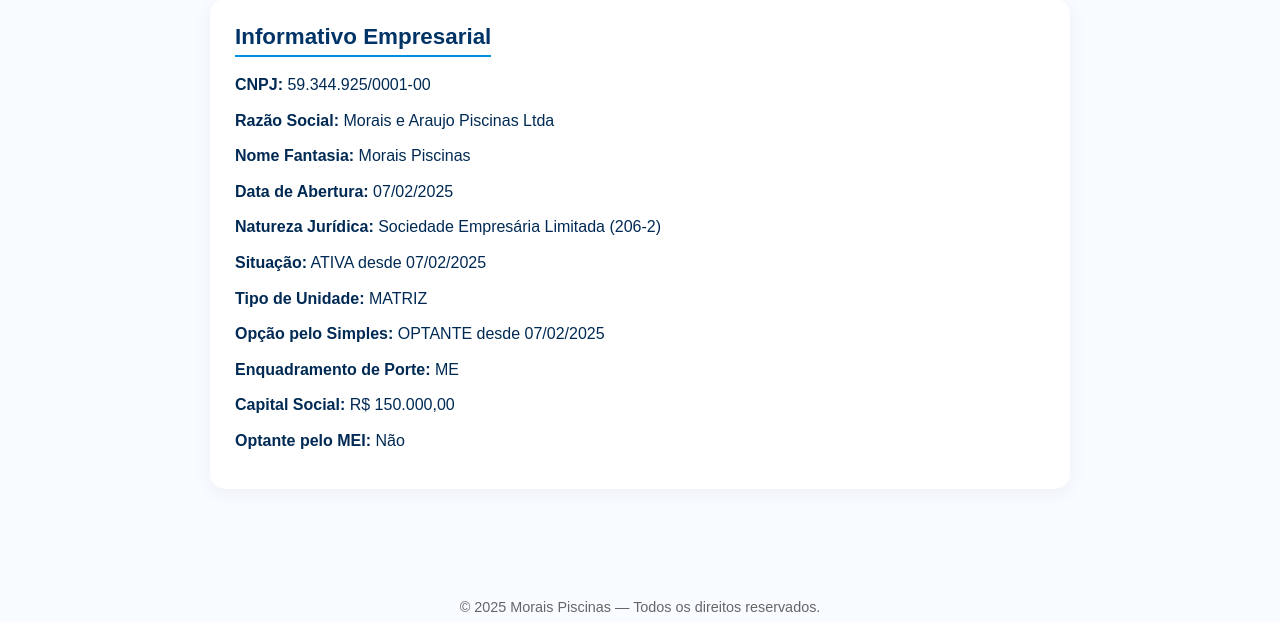
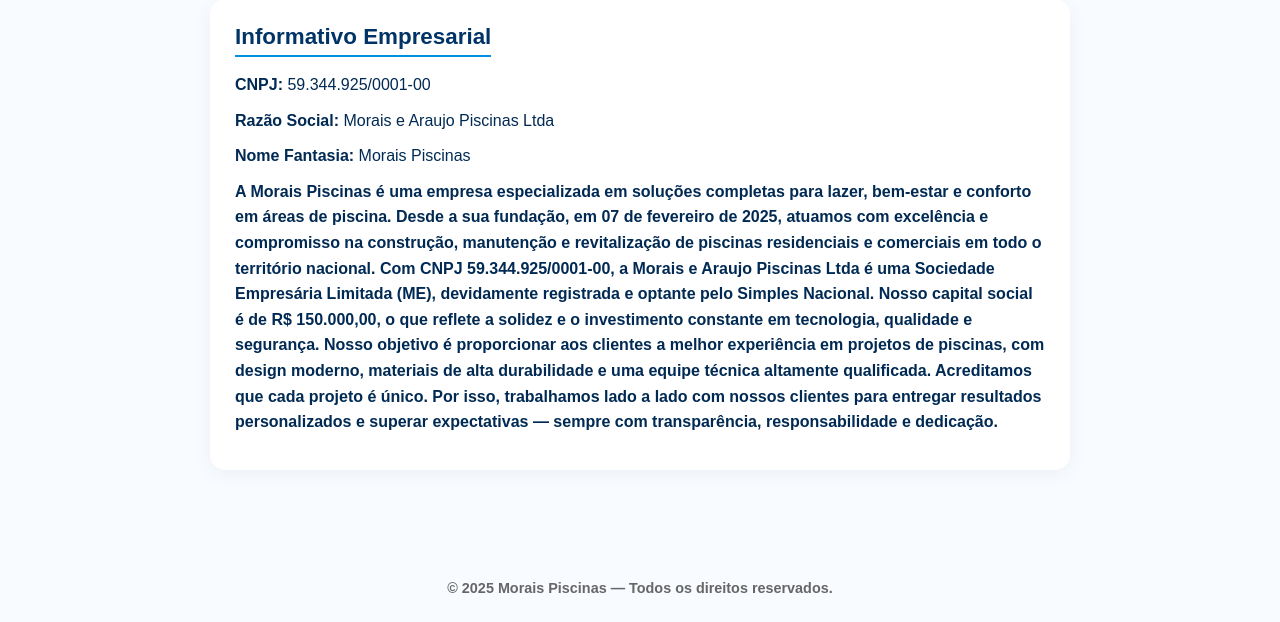
Before and after one commit to Andyeduh/mysite123, a plain HTML site: page sobre.html in a window 1280 px wide. Shown: the part 178-800 px from the top of the page. Drawn offline with Linux system fonts and the light colour scheme.

Commit message:
Add files via upload

```diff
--- a/sobre.html
+++ b/sobre.html
@@ -240,14 +240,14 @@
       <p><strong>CNPJ:</strong> 59.344.925/0001-00</p>
       <p><strong>Razão Social:</strong> Morais e Araujo Piscinas Ltda</p>
       <p><strong>Nome Fantasia:</strong> Morais Piscinas</p>
-      <p><strong>Data de Abertura:</strong> 07/02/2025</p>
-      <p><strong>Natureza Jurídica:</strong> Sociedade Empresária Limitada (206-2)</p>
-      <p><strong>Situação:</strong> ATIVA desde 07/02/2025</p>
-      <p><strong>Tipo de Unidade:</strong> MATRIZ</p>
-      <p><strong>Opção pelo Simples:</strong> OPTANTE desde 07/02/2025</p>
-      <p><strong>Enquadramento de Porte:</strong> ME</p>
-      <p><strong>Capital Social:</strong> R$ 150.000,00</p>
-      <p><strong>Optante pelo MEI:</strong> Não</p>
+      <p><strong>A Morais Piscinas é uma empresa especializada em soluções completas para lazer, bem-estar e conforto em áreas de piscina. Desde a sua fundação, em 07 de fevereiro de 2025, atuamos com excelência e compromisso na construção, manutenção e revitalização de piscinas residenciais e comerciais em todo o território nacional.
+
+Com CNPJ 59.344.925/0001-00, a Morais e Araujo Piscinas Ltda é uma Sociedade Empresária Limitada (ME), devidamente registrada e optante pelo Simples Nacional. Nosso capital social é de R$ 150.000,00, o que reflete a solidez e o investimento constante em tecnologia, qualidade e segurança.
+
+Nosso objetivo é proporcionar aos clientes a melhor experiência em projetos de piscinas, com design moderno, materiais de alta durabilidade e uma equipe técnica altamente qualificada.
+
+Acreditamos que cada projeto é único. Por isso, trabalhamos lado a lado com nossos clientes para entregar resultados personalizados e superar expectativas — sempre com transparência, responsabilidade e dedicação.
+    </div>
     </div>
   </main>
 
```
